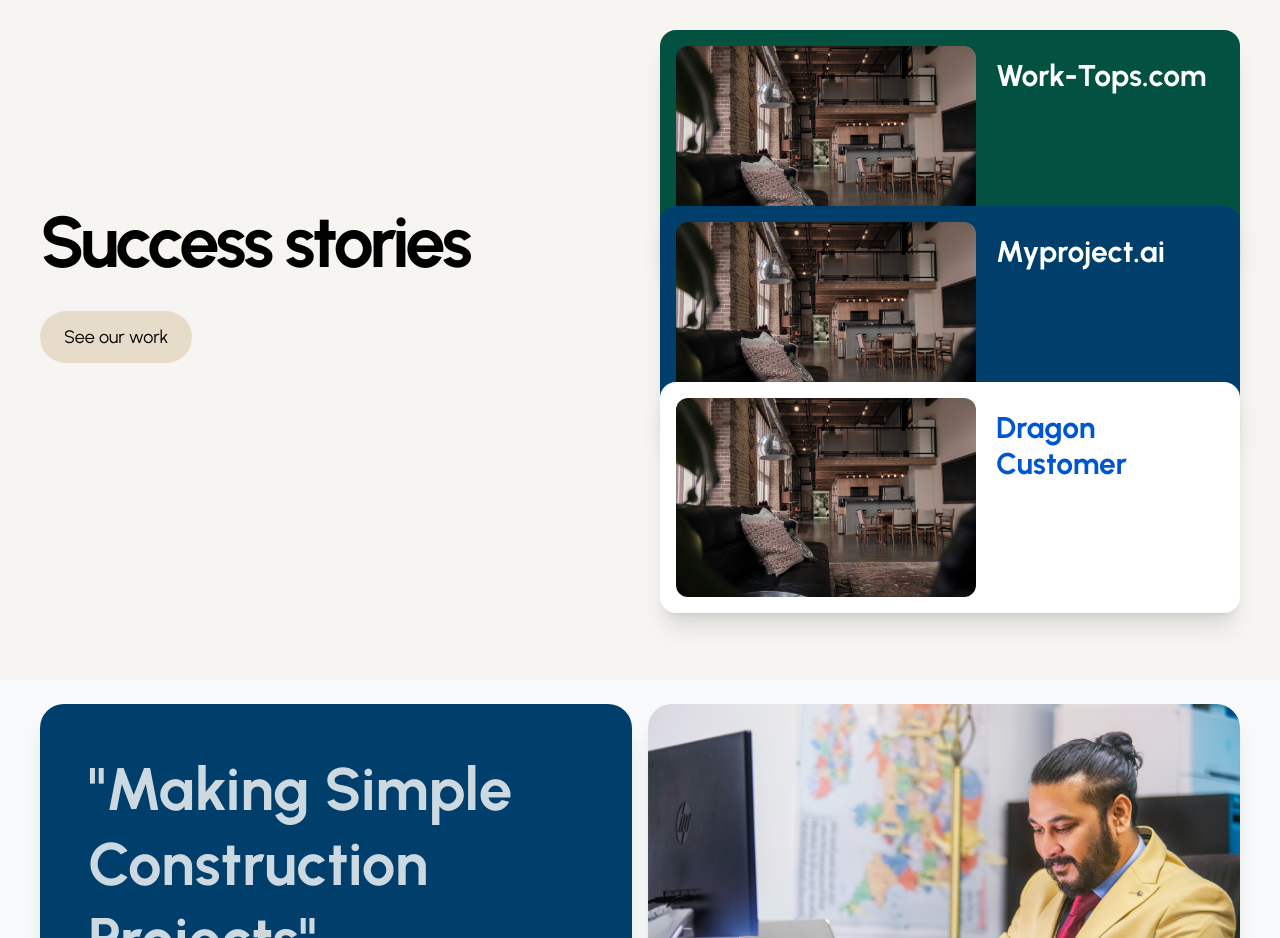
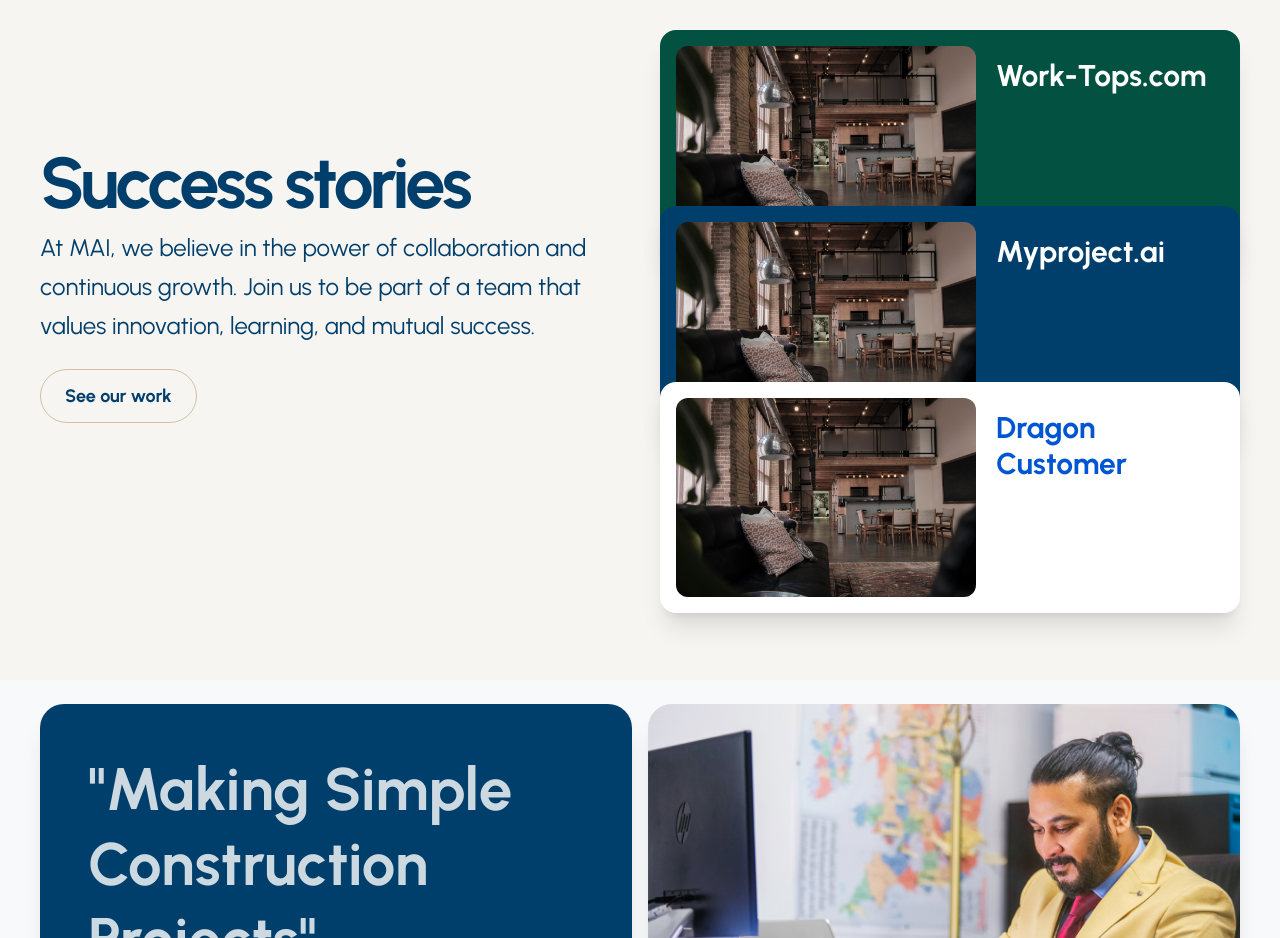
Before and after one commit to Viki2601/nextjs-threejs-project, a Next.js app: page / in a window 1280 px wide. Shown: the part 920-1858 px from the top of the page. Built offline with nearby package versions, Linux system fonts and the light colour scheme; a web font is replaced by a local one.

Commit message:
Backend fixes

```diff
--- a/src/app/hrPortal/page.jsx
+++ b/src/app/hrPortal/page.jsx
@@ -85,7 +85,7 @@
   const handleSubmit = async (values) => {
     setLoading(true);
     try {
-      const response = await fetch(`${process.env.NEXT_PUBLIC_API_URL}/api/jobs`, {
+      const response = await fetch(`${process.env.NEXT_PUBLIC_API_URL_PROD}/api/jobs`, {
         method: 'POST',
         headers: {
           'Content-Type': 'application/json'
@@ -115,7 +115,7 @@
   // Fetching Jobs
   const fetchJobs = async () => {
     try {
-      const response = await fetch(`${process.env.NEXT_PUBLIC_API_URL}/api`);
+      const response = await fetch(`${process.env.NEXT_PUBLIC_API_URL_PROD}/api`);
       if (!response.ok) throw new Error("Failed to fetch jobs");
       const jobs = await response.json();
       console.log("Fetched jobs:", jobs);
@@ -140,7 +140,7 @@
     const updatedJobs = jobs.filter((job) => job._id !== id);
     setJobs(updatedJobs)
     try {
-      const response = await fetch(`${process.env.NEXT_PUBLIC_API_URL}/api/delete/${id}`, {
+      const response = await fetch(`${process.env.NEXT_PUBLIC_API_URL_PROD}/api/delete/${id}`, {
         method: 'DELETE',
       });
       if (!response.ok) throw new Error('Failed to delete');
@@ -156,7 +156,7 @@
 
   const handleUpdate = async (values) => {
     try {
-      const response = await fetch(`${process.env.NEXT_PUBLIC_API_URL}/api/update/${editingJob._id}`, {
+      const response = await fetch(`${process.env.NEXT_PUBLIC_API_URL_PROD}/api/update/${editingJob._id}`, {
         method: 'PUT',
         headers: {
           'Content-Type': 'application/json',
--- a/src/components/Careers/CareerDetails.jsx
+++ b/src/components/Careers/CareerDetails.jsx
@@ -12,7 +12,7 @@
     useEffect(() => {
         const fetchJob = async () => {
             try {
-                const response = await fetch(`${process.env.NEXT_PUBLIC_API_URL}/api/${id}`);
+                const response = await fetch(`${process.env.NEXT_PUBLIC_API_URL_PROD}/api/${id}`);
                 const data = await response.json();
                 setJob(data);
             } catch (err) {
@@ -53,7 +53,7 @@
         data.append("resume", formData.resume);
 
         try {
-            const res = await fetch(`${process.env.NEXT_PUBLIC_API_URL}/api/apply`, {
+            const res = await fetch(`${process.env.NEXT_PUBLIC_API_URL_PROD}/api/apply`, {
                 method: 'POST',
                 body: data,
             });
--- a/src/components/Careers/Careers.jsx
+++ b/src/components/Careers/Careers.jsx
@@ -11,7 +11,7 @@
     // Fetching Jobs
     const fetchJobs = async () => {
         try {
-            const response = await fetch(`${process.env.NEXT_PUBLIC_API_URL}/api`);
+            const response = await fetch(`${process.env.NEXT_PUBLIC_API_URL_PROD}/api`);
             if (!response.ok) throw new Error("Failed to fetch jobs");
             const jobs = await response.json();
             console.log("Fetched jobs:", jobs);
--- a/src/components/Home/GrowTogether.jsx
+++ b/src/components/Home/GrowTogether.jsx
@@ -19,7 +19,7 @@
     const buttonY = useTransform(scrollYProgress, [0.6, 0.8], [400, 0]);
 
     return (
-        <section ref={sectionRef} className="relative w-full min-h-[200vh] bg-[#F8F9FA]">
+        <section ref={sectionRef} className="relative w-full min-h-[200vh] bg-[#003F6B]">
             <div className="sticky top-0 flex items-center justify-center h-screen overflow-hidden">
                 <motion.div style={{ width: imgWidth, height: imgHeight }} className="relative flex-shrink-0 overflow-hidden rounded-4xl">
                     <Image src={CareerBG} alt="Grow Together Background" fill className="object-cover" />
--- a/src/components/Home/SuccessStories.jsx
+++ b/src/components/Home/SuccessStories.jsx
@@ -11,10 +11,15 @@
       <div className="w-full grid md:grid-cols-2 gap-10 items-center">
         {/* Text Content */}
         <div>
-          <h1 className="text-4xl sm:text-5xl lg:text-6xl xl:text-7xl font-bold leading-tight text-black tracking-tighter">
+          <h1 className="text-4xl sm:text-5xl lg:text-6xl xl:text-7xl font-bold leading-tight text-[#003F6B] tracking-tighter">
             Success stories
           </h1>
-          <button className="mt-6 bg-[#E7DCC9] text-black py-3 px-6 rounded-full text-base sm:text-lg font-medium">
+          <p className="text-lg md:text-2xl max-w-xl leading-relaxed">
+            At MAI, we believe in the power of collaboration and
+            continuous growth. Join us to be part of a team that
+            values innovation, learning, and mutual success.
+          </p>
+          <button className="mt-6 text-[#003F6B] border border-[#D2BFA4] py-3 px-6 rounded-full text-base sm:text-lg font-bold">
             See our work
           </button>
         </div>
```
Also changed, not shown: src/components/Home/about.jsx (+2 -13 lines), 2 other files (tests, documents, lock files or other folders).
